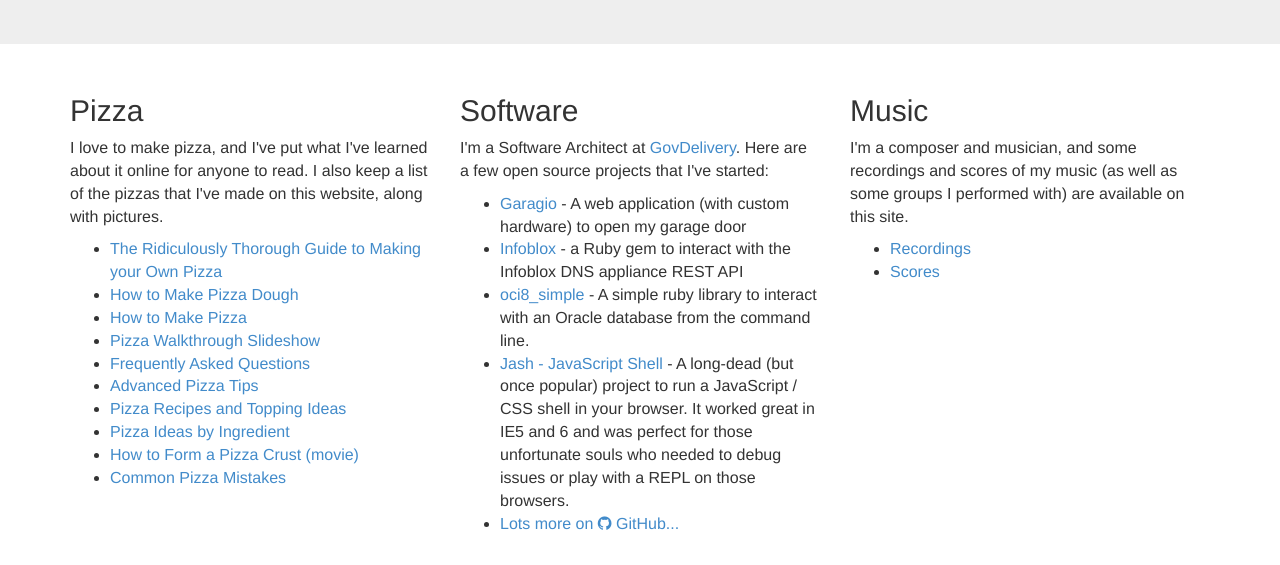
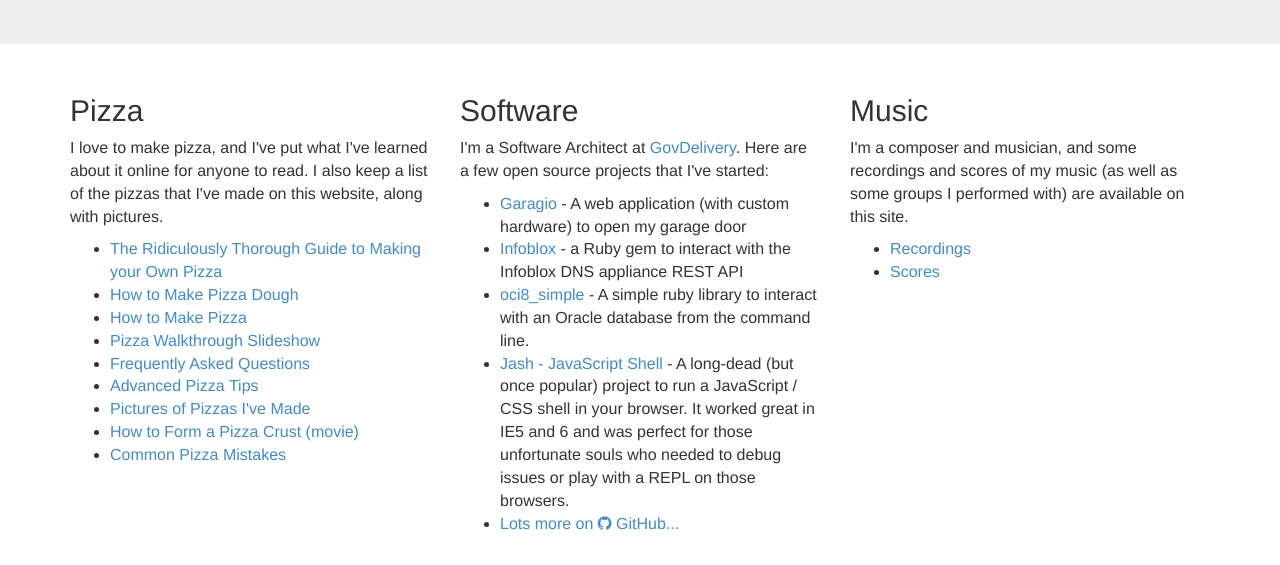
Before and after one commit to unclebilly/billyreisinger.com, a Jekyll site: the page built from index.html, in a window 1280 px wide, cut to the strip 338-903 px from the top of the page. Built offline with Jekyll 4.4.1, drawn with Linux system fonts in a browser that asks for light colours; nearby versions of some CDN libraries; Markdown is read by kramdown in place of the engine named in the settings.

Commit message:
remove dead link

```diff
--- a/index.html
+++ b/index.html
@@ -45,10 +45,7 @@
           <a href="pizza_advanced.html">Advanced Pizza Tips</a>
         </li>
         <li>
-          <a href="pizza_log.html">Pizza Recipes and Topping Ideas</a>
-        </li>
-        <li>
-          <a href="/pizza_ingredients.html">Pizza Ideas by Ingredient</a>
+          <a href="pizza_log.html">Pictures of Pizzas I've Made</a>
         </li>
         <li>
           <a href="pizza_dough_form.html">How to Form a Pizza Crust (movie)</a>
```
